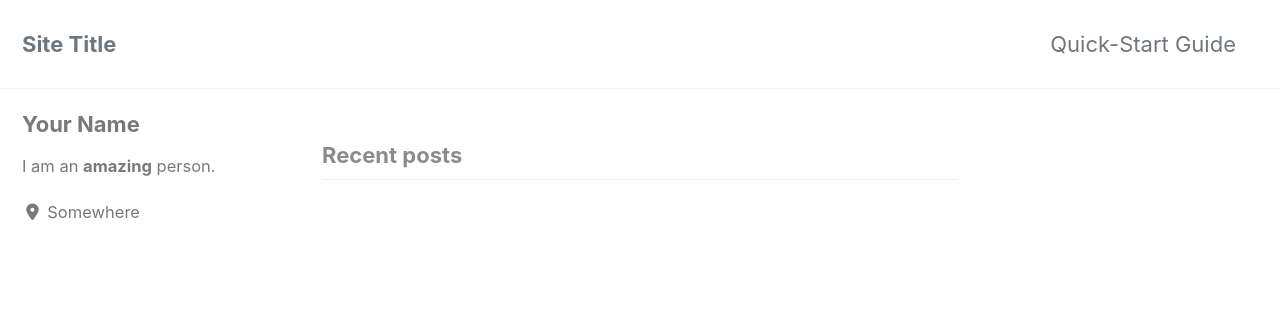
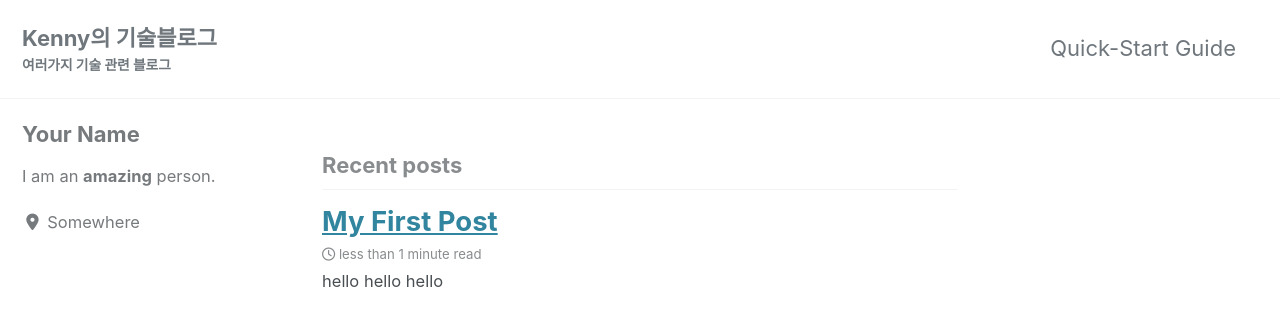
Before and after one commit to kennykim1990/kennykim1990.github.io, a Jekyll site: the page built from index.html, in a window 1280 px wide and 900 px high. Shown: the top 326 px of the window. Built offline with Jekyll 4.4.1, drawn with Linux system fonts in a browser that asks for light colours; cached includes are drawn as plain includes; nearby versions of some CDN libraries; the list of posts is cut into pages by our own code; some of the changed text lies outside the part shown.

Commit message:
config update

```diff
--- a/_config.yml
+++ b/_config.yml
@@ -15,12 +15,12 @@
 minimal_mistakes_skin    : "default" # "air", "aqua", "contrast", "dark", "dirt", "neon", "mint", "plum", "sunrise"
 
 # Site Settings
-locale                   : "en-US"
-title                    : "Site Title"
+locale                   : "en"
+title                    : "Kenny의 기술블로그"
 title_separator          : "-"
-subtitle                 : # site tagline that appears below site title in masthead
-name                     : "Your Name"
-description              : "An amazing website."
+subtitle                 : 여러가지 기술 관련 블로그
+name                     : "김관희"
+description              : "검색엔진, 빅데이터, 프론트엔드, 백엔드, 디자인, 분석, 딥러닝 다하는 슈퍼개발자."
 url                      : # the base hostname & protocol for your site e.g. "https://mmistakes.github.io"
 baseurl                  : # the subpath of your site, e.g. "/blog"
 repository               : # GitHub username/repo-name e.g. "mmistakes/minimal-mistakes"
--- /dev/null
+++ b/_posts/2020-01-05-hello.md
@@ -0,0 +1,12 @@
+---
+title : "My First Post"
+category :
+    - hello
+tag :
+    - hello
+toc : true
+---
+
+hello
+## hello
+### hello
```
